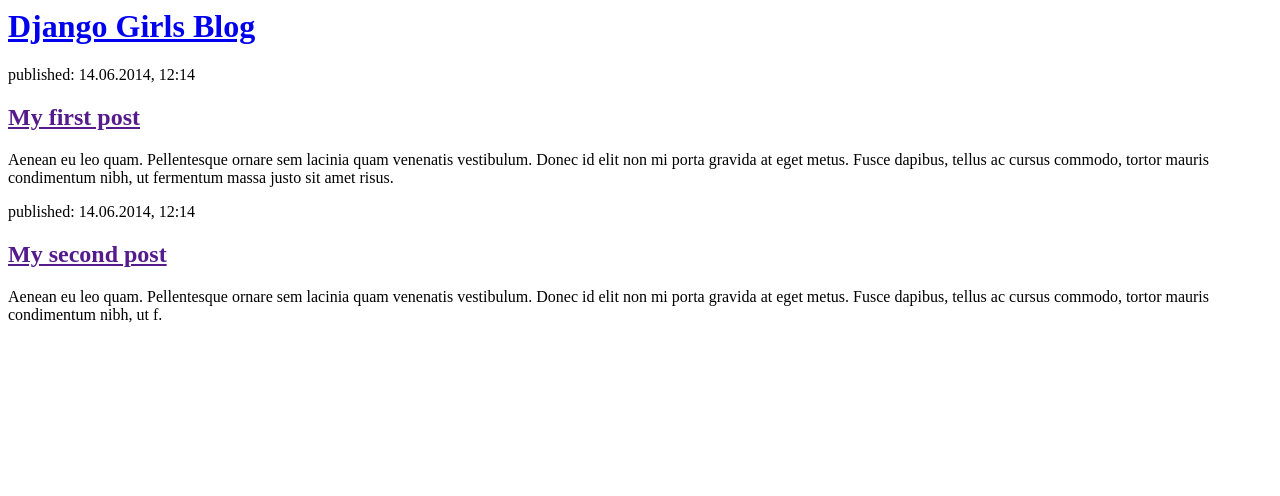
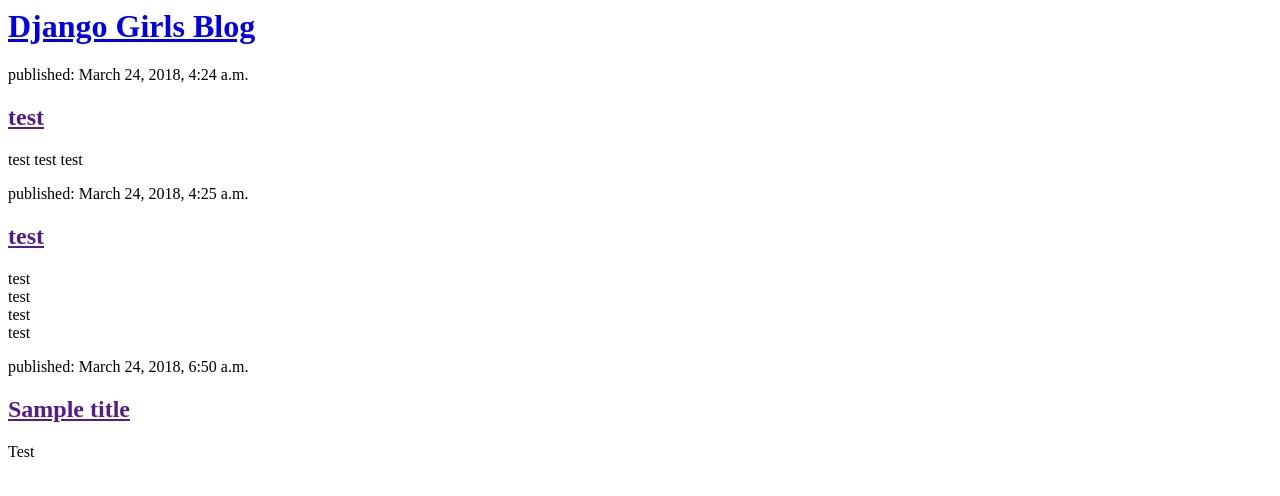
Before and after one commit to AimeTPGM/girl, a Django app: page / in a window 1280 px wide. Shown: the top 496 px of the page. Run offline with Django 3.2, Linux system fonts and the light colour scheme; data comes from the database, SQL or seed files in the repository; both versions use the stored data as it was after the commit.

Commit message:
bind data

```diff
--- a/blog/templates/blog/post_list.html
+++ b/blog/templates/blog/post_list.html
@@ -7,16 +7,13 @@
             <h1><a href="/">Django Girls Blog</a></h1>
         </div>
 
+        {% for p in post %}
         <div>
-            <p>published: 14.06.2014, 12:14</p>
-            <h2><a href="">My first post</a></h2>
-            <p>Aenean eu leo quam. Pellentesque ornare sem lacinia quam venenatis vestibulum. Donec id elit non mi porta gravida at eget metus. Fusce dapibus, tellus ac cursus commodo, tortor mauris condimentum nibh, ut fermentum massa justo sit amet risus.</p>
+            <p>published: {{p.published_date}}</p>
+            <h2><a href="">{{p.title}}</a></h2>
+            <p>{{p.text | linebreaksbr}}</p>
         </div>
+        {% endfor %}
 
-        <div>
-            <p>published: 14.06.2014, 12:14</p>
-            <h2><a href="">My second post</a></h2>
-            <p>Aenean eu leo quam. Pellentesque ornare sem lacinia quam venenatis vestibulum. Donec id elit non mi porta gravida at eget metus. Fusce dapibus, tellus ac cursus commodo, tortor mauris condimentum nibh, ut f.</p>
-        </div>
     </body>
 </html>
--- a/blog/views.py
+++ b/blog/views.py
@@ -1,4 +1,8 @@
 from django.shortcuts import render
+from django.utils import timezone
+from .models import Post
 
 def post_list(request):
-    return render(request, 'blog/post_list.html', {})
+    # posts = Post.objects.filter(published_date__lte=timezone.now()).order_by('published_date')
+    post = Post.objects.all()
+    return render(request, 'blog/post_list.html', {'post' : post})
```
Also changed, not shown: db.sqlite3, 1 other file.
